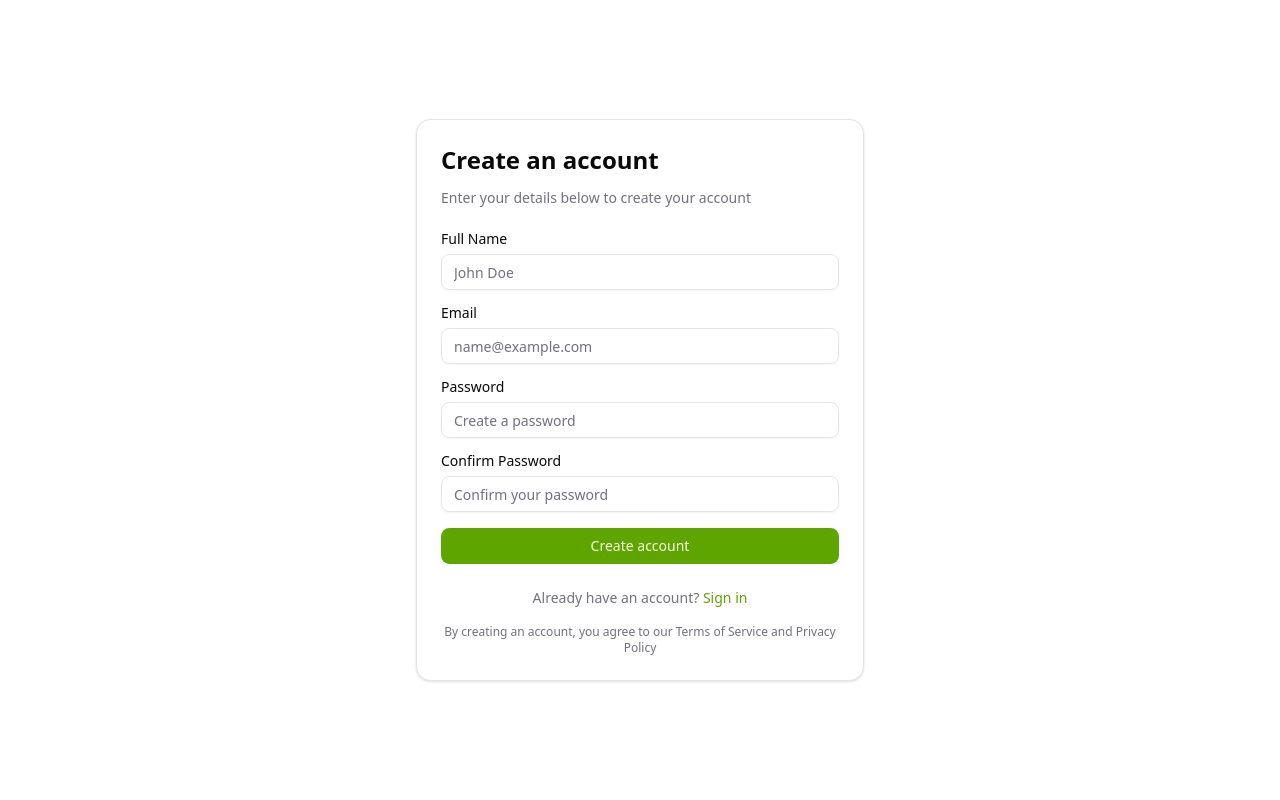
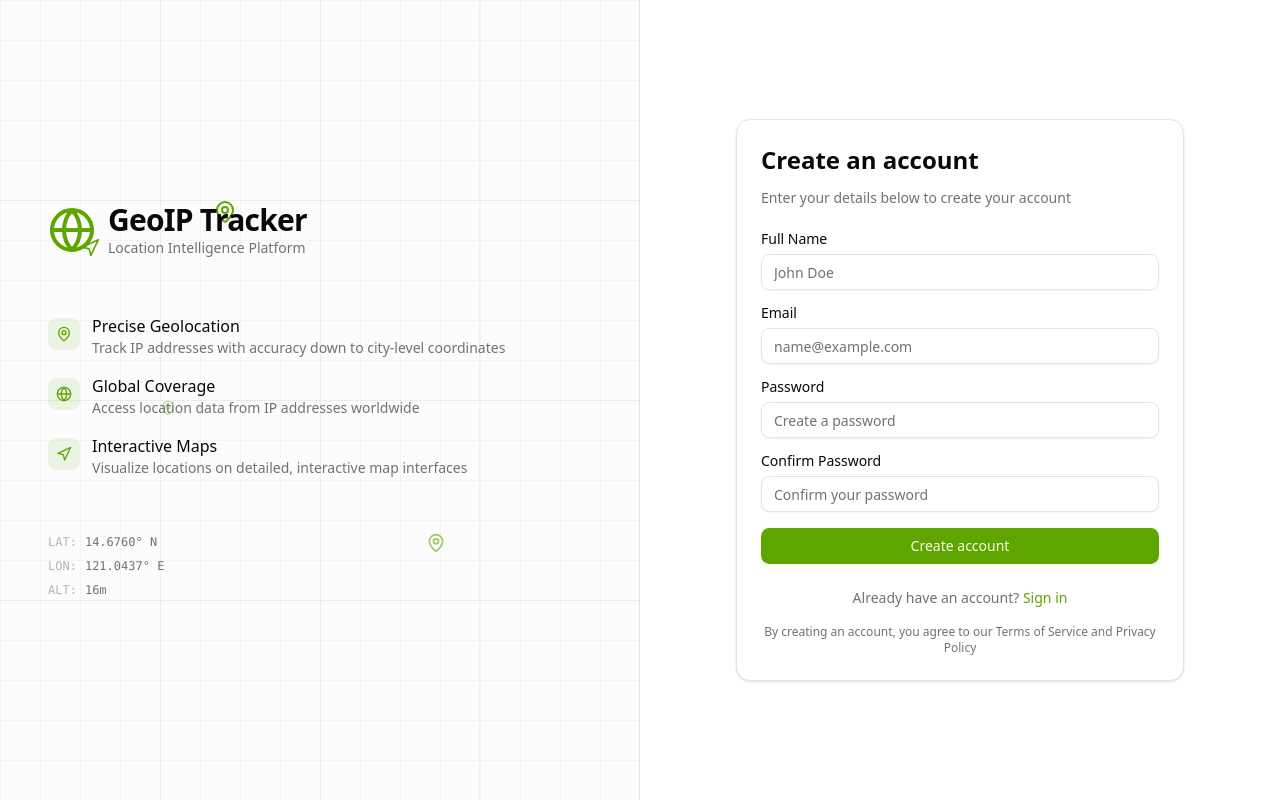
Before and after one commit to SubiCodes/GeoIp-Tracker, a React app in the folder frontend/: page /signup in a window 1280 px wide. Built offline with nearby package versions, Linux system fonts and the light colour scheme; the HTML template or start-up script is replaced by a standard one.

Commit message:
feat: Enhanced the UI

```diff
--- a/frontend/src/layouts/AuthLayout.tsx
+++ b/frontend/src/layouts/AuthLayout.tsx
@@ -1,4 +1,5 @@
-import React from "react";
+import React from 'react';
+import { MapPin, Globe, Navigation } from 'lucide-react';
 
 interface AuthLayoutProps {
   children: React.ReactNode;
@@ -6,9 +7,121 @@ interface AuthLayoutProps {
 
 const AuthLayout: React.FC<AuthLayoutProps> = ({ children }) => {
   return (
-    <div className="min-h-screen flex items-center justify-center bg-background p-4">
-      <div className="w-full max-w-md">
-        {children}
+    <div className="min-h-screen flex bg-background">
+      {/* Left Panel - Map themed branding section */}
+      <div className="hidden lg:flex lg:w-1/2 relative overflow-hidden bg-muted/30 border-r">
+        {/* Coordinate grid background */}
+        <div className="absolute inset-0 opacity-20">
+          <svg width="100%" height="100%" xmlns="http://www.w3.org/2000/svg">
+            <defs>
+              <pattern id="grid" width="40" height="40" patternUnits="userSpaceOnUse">
+                <path d="M 40 0 L 0 0 0 40" fill="none" stroke="currentColor" strokeWidth="0.5" className="text-muted-foreground"/>
+              </pattern>
+            </defs>
+            <rect width="100%" height="100%" fill="url(#grid)" />
+          </svg>
+        </div>
+
+        {/* Coordinate lines */}
+        <div className="absolute inset-0">
+          <div className="absolute top-1/4 left-0 right-0 h-px bg-border opacity-50" />
+          <div className="absolute top-1/2 left-0 right-0 h-px bg-border opacity-50" />
+          <div className="absolute top-3/4 left-0 right-0 h-px bg-border opacity-50" />
+          <div className="absolute left-1/4 top-0 bottom-0 w-px bg-border opacity-50" />
+          <div className="absolute left-1/2 top-0 bottom-0 w-px bg-border opacity-50" />
+          <div className="absolute left-3/4 top-0 bottom-0 w-px bg-border opacity-50" />
+        </div>
+
+        {/* Animated location pins */}
+        <div className="absolute top-1/4 left-1/3 animate-pulse">
+          <MapPin className="w-6 h-6 text-primary" />
+        </div>
+        <div className="absolute top-2/3 left-2/3 animate-pulse delay-1000">
+          <MapPin className="w-5 h-5 text-primary opacity-60" />
+        </div>
+        <div className="absolute top-1/2 left-1/4 animate-pulse delay-500">
+          <MapPin className="w-4 h-4 text-primary opacity-40" />
+        </div>
+
+        {/* Content overlay */}
+        <div className="relative z-10 flex flex-col justify-center px-12 py-12">
+          <div className="space-y-6">
+            {/* Logo/Brand section */}
+            <div className="flex items-center gap-3">
+              <div className="relative">
+                <Globe className="w-12 h-12 text-primary" />
+                <Navigation className="w-5 h-5 text-primary absolute -bottom-1 -right-1" />
+              </div>
+              <div>
+                <h1 className="text-3xl font-bold tracking-tight">GeoIP Tracker</h1>
+                <p className="text-sm text-muted-foreground">Location Intelligence Platform</p>
+              </div>
+            </div>
+
+            {/* Feature highlights */}
+            <div className="space-y-4 pt-8">
+              <div className="flex items-start gap-3">
+                <div className="mt-1 p-2 rounded-md bg-primary/10">
+                  <MapPin className="w-4 h-4 text-primary" />
+                </div>
+                <div>
+                  <h3 className="font-medium">Precise Geolocation</h3>
+                  <p className="text-sm text-muted-foreground">Track IP addresses with accuracy down to city-level coordinates</p>
+                </div>
+              </div>
+              <div className="flex items-start gap-3">
+                <div className="mt-1 p-2 rounded-md bg-primary/10">
+                  <Globe className="w-4 h-4 text-primary" />
+                </div>
+                <div>
+                  <h3 className="font-medium">Global Coverage</h3>
+                  <p className="text-sm text-muted-foreground">Access location data from IP addresses worldwide</p>
+                </div>
+              </div>
+              <div className="flex items-start gap-3">
+                <div className="mt-1 p-2 rounded-md bg-primary/10">
+                  <Navigation className="w-4 h-4 text-primary" />
+                </div>
+                <div>
+                  <h3 className="font-medium">Interactive Maps</h3>
+                  <p className="text-sm text-muted-foreground">Visualize locations on detailed, interactive map interfaces</p>
+                </div>
+              </div>
+            </div>
+
+            {/* Coordinates decoration */}
+            <div className="pt-8 space-y-2 text-xs font-mono text-muted-foreground">
+              <div className="flex items-center gap-2">
+                <span className="opacity-50">LAT:</span>
+                <span>14.6760° N</span>
+              </div>
+              <div className="flex items-center gap-2">
+                <span className="opacity-50">LON:</span>
+                <span>121.0437° E</span>
+              </div>
+              <div className="flex items-center gap-2">
+                <span className="opacity-50">ALT:</span>
+                <span>16m</span>
+              </div>
+            </div>
+          </div>
+        </div>
+      </div>
+
+      {/* Right Panel - Auth form */}
+      <div className="flex-1 flex items-center justify-center p-4 lg:p-8">
+        <div className="w-full max-w-md">
+          {/* Mobile branding header */}
+          <div className="lg:hidden mb-8 text-center">
+            <div className="flex items-center justify-center gap-2 mb-2">
+              <Globe className="w-8 h-8 text-primary" />
+              <h1 className="text-2xl font-bold tracking-tight">GeoIP Tracker</h1>
+            </div>
+            <p className="text-sm text-muted-foreground">Location Intelligence Platform</p>
+          </div>
+
+          {children}
+        </div>
       </div>
     </div>
   );
--- a/frontend/src/pages/auth/SignUp.tsx
+++ b/frontend/src/pages/auth/SignUp.tsx
@@ -1,8 +1,8 @@
-import { useState } from "react";
+import React, { useState } from 'react';
+import { Button } from '@/components/ui/button';
+import { Input } from '@/components/ui/input';
+import { Label } from '@/components/ui/label';
 import { Card, CardContent, CardDescription, CardFooter, CardHeader, CardTitle } from '@/components/ui/card';
-import { Label } from '@/components/ui/label';
-import { Input } from '@/components/ui/input';
-import { Button } from '@/components/ui/button';
 
 const SignUp: React.FC = () => {
     const [name, setName] = useState('');
@@ -81,7 +81,7 @@ const SignUp: React.FC = () => {
             <CardFooter className="flex flex-col space-y-4">
                 <div className="text-sm text-muted-foreground text-center">
                     Already have an account?{' '}
-                    <a href="/" className="text-primary hover:underline font-medium">
+                    <a href="#" className="text-primary hover:underline font-medium">
                         Sign in
                     </a>
                 </div>
@@ -100,5 +100,4 @@ const SignUp: React.FC = () => {
     );
 };
 
-
-export default SignUp
+export default SignUp;
```
